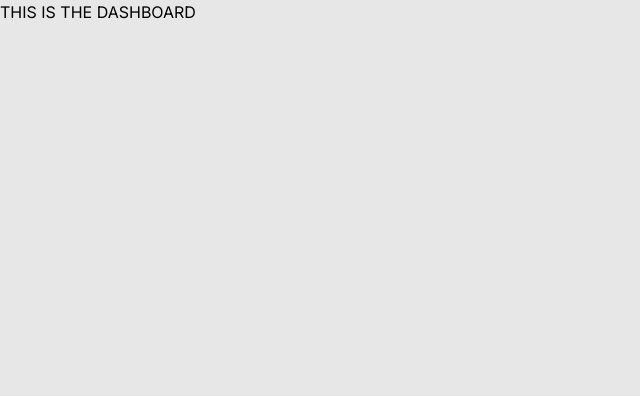
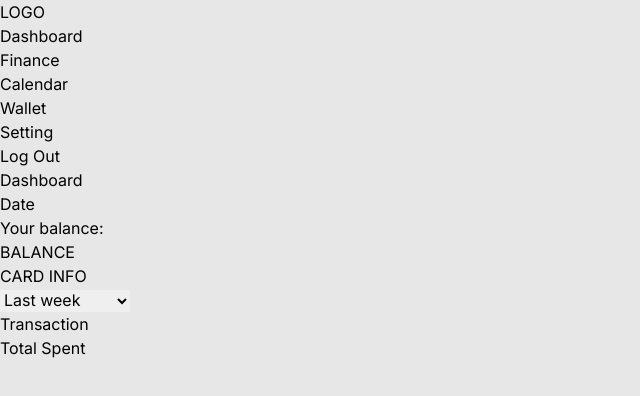
Before and after one commit to joeulam/cotracker, a Next.js app: page /dashboard in a window 1280 px wide. Shown: the top 396 px of the page, without its empty margins (0-640 px from the left). Built offline with nearby package versions, Linux system fonts and the light colour scheme.

Commit message:
Added MUI Started dashboard

```diff
--- a/app/dashboard/page.tsx
+++ b/app/dashboard/page.tsx
@@ -1,7 +1,63 @@
 export default function dashboard(){
     return(
         <main>
-            THIS IS THE DASHBOARD
+            <div>
+                <div>
+                    LOGO
+                </div>
+                <div>
+                    Dashboard
+                </div>
+                <div>
+                    Finance
+                </div>
+                <div>
+                    Calendar
+                </div>
+                <div>
+                    Wallet
+                </div>
+                <div>
+                    Setting
+                </div>
+                <div>
+                    Log Out
+                </div>
+            </div>
+
+
+            <div>
+                <h1>Dashboard</h1>
+                <p>Date</p>
+            </div>
+
+
+            <div>
+                <h2>Your balance:</h2>
+                <h1>BALANCE</h1>
+                <h3>CARD INFO</h3>
+            </div>
+
+            <div>
+                <div>
+                    <select name="date" id="dates">
+                        <option value="week">Last week</option>
+                        <option value="month">Last Month</option>
+                        <option value="month6">Last six month</option>
+                        <option value="year">Last year</option>
+                    </select>
+                </div>
+                <div>
+                    <h3>Transaction</h3>
+                    <p></p>
+                </div>
+                <div>
+                    <h3>Total Spent</h3>
+                    <p></p>
+                </div>
+            </div>
+
+
         </main>
     )
 }
--- a/package.json
+++ b/package.json
@@ -9,6 +9,9 @@
     "lint": "next lint"
   },
   "dependencies": {
+    "@emotion/react": "^11.11.3",
+    "@emotion/styled": "^11.11.0",
+    "@mui/material": "^5.15.3",
     "autoprefixer": "10.4.14",
     "eslint": "8.46.0",
     "eslint-config-next": "13.4.13",
```
Also changed, not shown: 1 other file (tests, documents, lock files or other folders).
